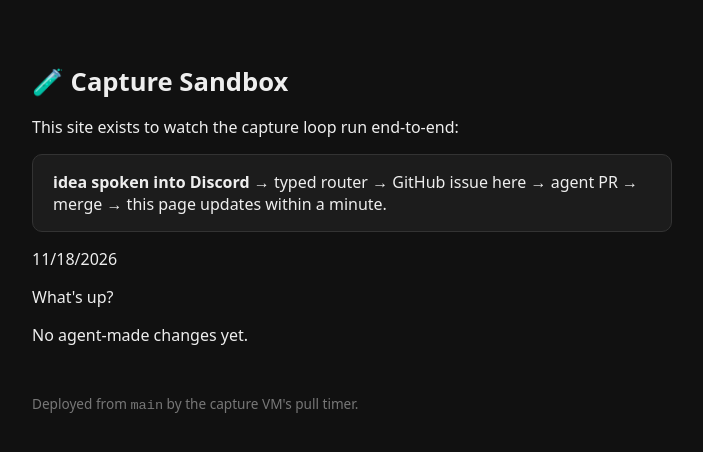
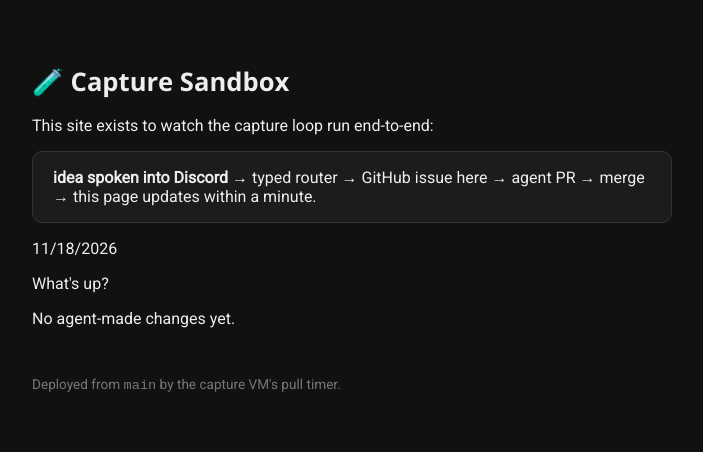
Before and after one commit to josephcarey/capture-sandbox, a plain HTML site: page index.html in a window 1280 px wide. Shown: the whole page, without its empty margins (288-991 px from the left). Drawn offline with nearby package versions, Linux system fonts and the light colour scheme.

Commit message:
feat: add new fonts for code sandbox web
Co-authored-by: aider (ollama_chat/qwen2.5-coder:32b) <aider@aider.chat>

```diff
--- a/index.html
+++ b/index.html
@@ -4,10 +4,11 @@
 <meta charset="utf-8">
 <meta name="viewport" content="width=device-width, initial-scale=1">
 <title>Capture Sandbox</title>
+<link href="https://fonts.googleapis.com/css2?family=Roboto:wght@400&family=Open+Sans:wght@700&display=swap" rel="stylesheet">
 <style>
   :root { color-scheme: dark; }
-  body { font-family: system-ui, sans-serif; max-width: 640px; margin: 4rem auto; padding: 0 1rem; background: #111; color: #eee; }
-  h1 { font-size: 1.6rem; }
+  body { font-family: 'Roboto', sans-serif; max-width: 640px; margin: 4rem auto; padding: 0 1rem; background: #111; color: #eee; }
+  h1 { font-family: 'Open Sans', sans-serif; font-size: 1.6rem; }
   .card { background: #1c1c1c; border: 1px solid #333; border-radius: 10px; padding: 1rem 1.25rem; margin: 1rem 0; }
   footer { color: #777; font-size: .85rem; margin-top: 3rem; }
 </style>
```
